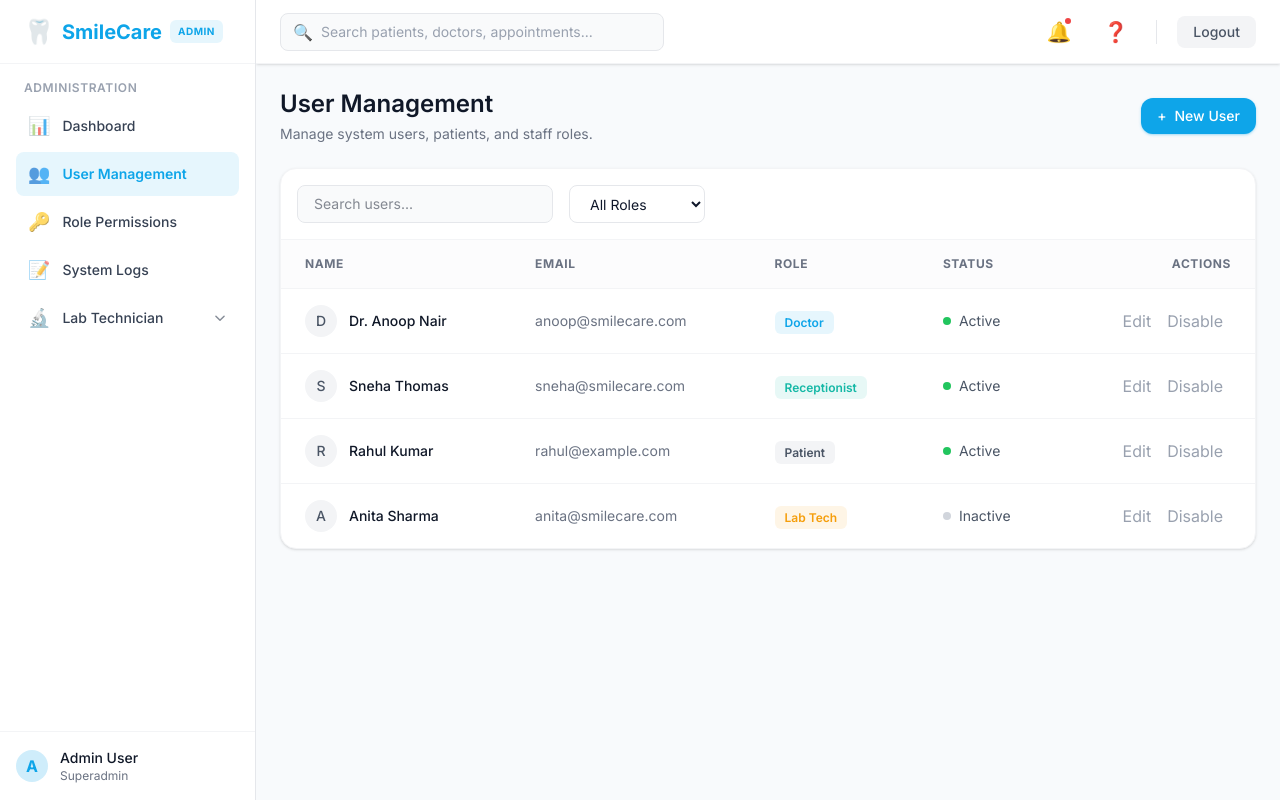
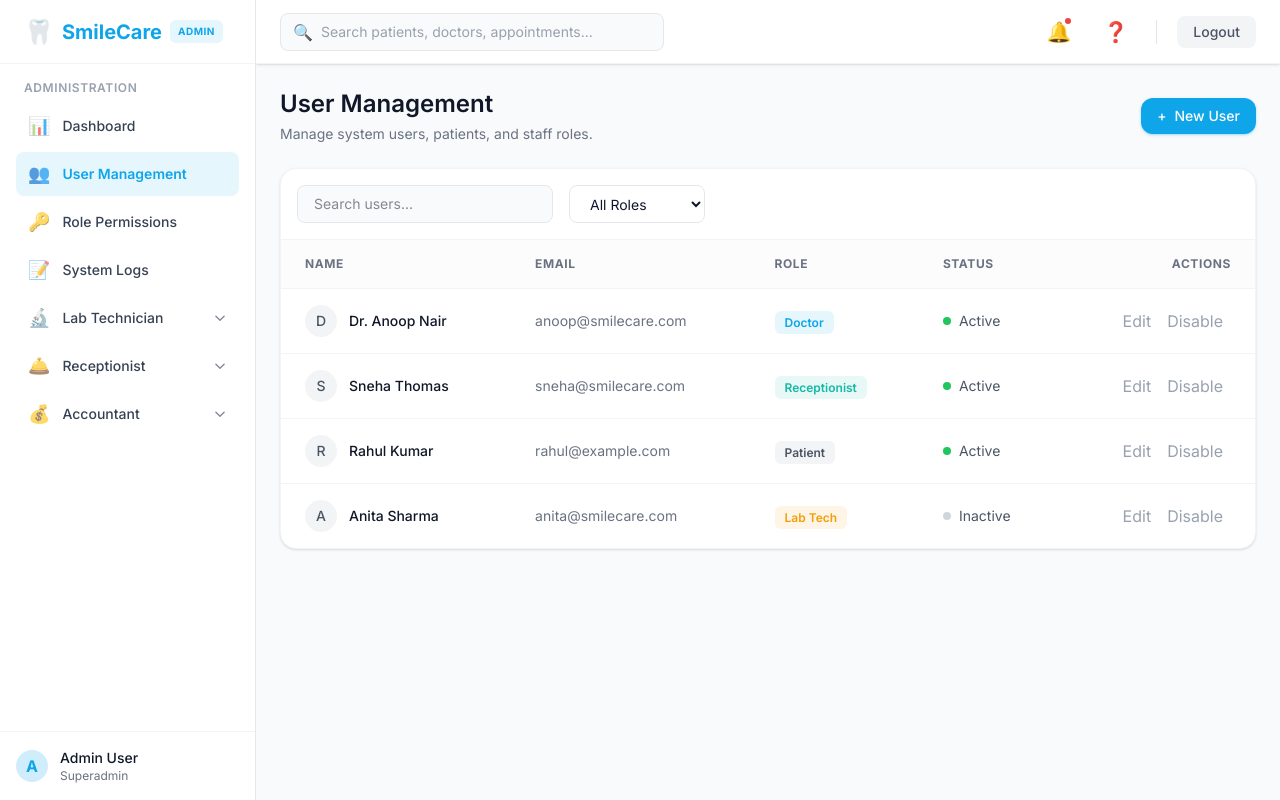
Before and after one commit to marketbytes-devops/dental-management-system, a Next.js app in the folder frontend/: page /admin/users in a window 1280 px wide. Built offline with nearby package versions, Linux system fonts and the light colour scheme.

Commit message:
receptionist and accountant added

```diff
--- a/frontend/src/components/layout/Sidebar.jsx
+++ b/frontend/src/components/layout/Sidebar.jsx
@@ -25,6 +25,54 @@ const navItems = [
       { name: "Reports", href: "/admin/labtechnicians/reports", icon: "📈" },
       { name: "Notifications", href: "/admin/labtechnicians/notifications", icon: "🔔" },
       { name: "Settings", href: "/admin/labtechnicians/settings", icon: "⚙️" },
+    ],
+  },
+  {
+    name: "Receptionist",
+    icon: "🛎️",
+    subItems: [
+      { name: "Dashboard", href: "/admin/receptionist/dashboard", icon: "📊" },
+
+      { name: "Appointment Booking", href: "/admin/receptionist/appointments", icon: "📅" },
+      { name: "Patient Registration", href: "/admin/receptionist/patients", icon: "👤" },
+      { name: "Check-In / Check-Out", href: "/admin/receptionist/checkin", icon: "✅" },
+
+      { name: "Doctor Schedules", href: "/admin/receptionist/doctors", icon: "👨‍⚕️" },
+      { name: "Treatment Coordination", href: "/admin/receptionist/treatments", icon: "🦷" },
+
+      { name: "Waiting Queue", href: "/admin/receptionist/queue", icon: "⏳" },
+      { name: "Patient Communication", href: "/admin/receptionist/communication", icon: "📞" },
+
+      { name: "Appointment Reminders", href: "/admin/receptionist/reminders", icon: "🔔" },
+      { name: "Patient Records", href: "/admin/receptionist/records", icon: "📂" },
+
+      { name: "Support Requests", href: "/admin/receptionist/support", icon: "🎧" },
+      { name: "Settings", href: "/admin/receptionist/settings", icon: "⚙️" },
+    ],
+  },
+  {
+    name: "Accountant",
+    icon: "💰",
+    subItems: [
+      { name: "Dashboard", href: "/admin/accountant/dashboard", icon: "📊" },
+
+      { name: "Invoice Management", href: "/admin/accountant/invoices", icon: "🧾" },
+      { name: "Payment Processing", href: "/admin/accountant/payments", icon: "💳" },
+
+      { name: "Insurance Claims", href: "/admin/accountant/claims", icon: "🛡️" },
+      { name: "Claim Verification", href: "/admin/accountant/claim-verification", icon: "✔️" },
+
+      { name: "Revenue Tracking", href: "/admin/accountant/revenue", icon: "📈" },
+      { name: "Expense Management", href: "/admin/accountant/expenses", icon: "📉" },
+
+      { name: "Refund Requests", href: "/admin/accountant/refunds", icon: "↩️" },
+      { name: "Outstanding Dues", href: "/admin/accountant/dues", icon: "⚠️" },
+
+      { name: "Payroll", href: "/admin/accountant/payroll", icon: "💵" },
+      { name: "Financial Reports", href: "/admin/accountant/reports", icon: "📋" },
+
+      { name: "Audit Logs", href: "/admin/accountant/audit", icon: "🔍" },
+      { name: "Settings", href: "/admin/accountant/settings", icon: "⚙️" },
     ],
   },
 ];
@@ -76,8 +124,7 @@ export default function Sidebar() {
                   <li key={item.name} className="flex flex-col">
                     <button
                       onClick={() => toggleDropdown(item.name)}
-                      className={`flex items-center justify-between w-full px-3 py-2 text-sm font-medium rounded-lg transition-colors group cursor-pointer outline-none ${
-                        isActive
+                      className={`flex items-center justify-between w-full px-3 py-2 text-sm font-medium rounded-lg transition-colors group cursor-pointer outline-none ${isActive
                         ? "bg-primary/10 text-primary font-semibold"
                         : "text-gray-700 hover:bg-primary/5 hover:text-primary"
                         }`}
@@ -87,8 +134,7 @@ export default function Sidebar() {
                         {item.name}
                       </div>
                       <svg
-                        className={`w-3.5 h-3.5 opacity-60 group-hover:opacity-100 transition-transform duration-200 ${
-                          isOpen ? "transform rotate-180" : ""
+                        className={`w-3.5 h-3.5 opacity-60 group-hover:opacity-100 transition-transform duration-200 ${isOpen ? "transform rotate-180" : ""
                           }`}
                         fill="none"
                         viewBox="0 0 24 24"
@@ -100,8 +146,7 @@ export default function Sidebar() {
                     </button>
 
                     <div
-                      className={`overflow-hidden transition-all duration-300 ease-in-out ${
-                        isOpen ? "max-h-[500px] opacity-100 mt-1" : "max-h-0 opacity-0 pointer-events-none"
+                      className={`overflow-hidden transition-all duration-300 ease-in-out ${isOpen ? "max-h-[500px] opacity-100 mt-1" : "max-h-0 opacity-0 pointer-events-none"
                         }`}
                     >
                       <ul className="pl-4 space-y-1 border-l-2 border-gray-100 ml-5">
@@ -111,8 +156,7 @@ export default function Sidebar() {
                             <li key={subItem.name}>
                               <Link
                                 href={subItem.href}
-                                className={`flex items-center px-3 py-1.5 text-xs font-medium rounded-lg transition-colors group ${
-                                  isSubActive
+                                className={`flex items-center px-3 py-1.5 text-xs font-medium rounded-lg transition-colors group ${isSubActive
                                   ? "bg-primary/5 text-primary font-semibold"
                                   : "text-gray-600 hover:bg-primary/5 hover:text-primary"
                                   }`}
@@ -133,8 +177,7 @@ export default function Sidebar() {
                 <li key={item.name}>
                   <Link
                     href={item.href}
-                    className={`flex items-center px-3 py-2 text-sm font-medium rounded-lg transition-colors group ${
-                      isActive
+                    className={`flex items-center px-3 py-2 text-sm font-medium rounded-lg transition-colors group ${isActive
                       ? "bg-primary/10 text-primary font-semibold"
                       : "text-gray-700 hover:bg-primary/5 hover:text-primary"
                       }`}
```
Also changed, not shown: 1 other file (tests, documents, lock files or other folders). Lines whose indentation alone changed are shown as unchanged.
